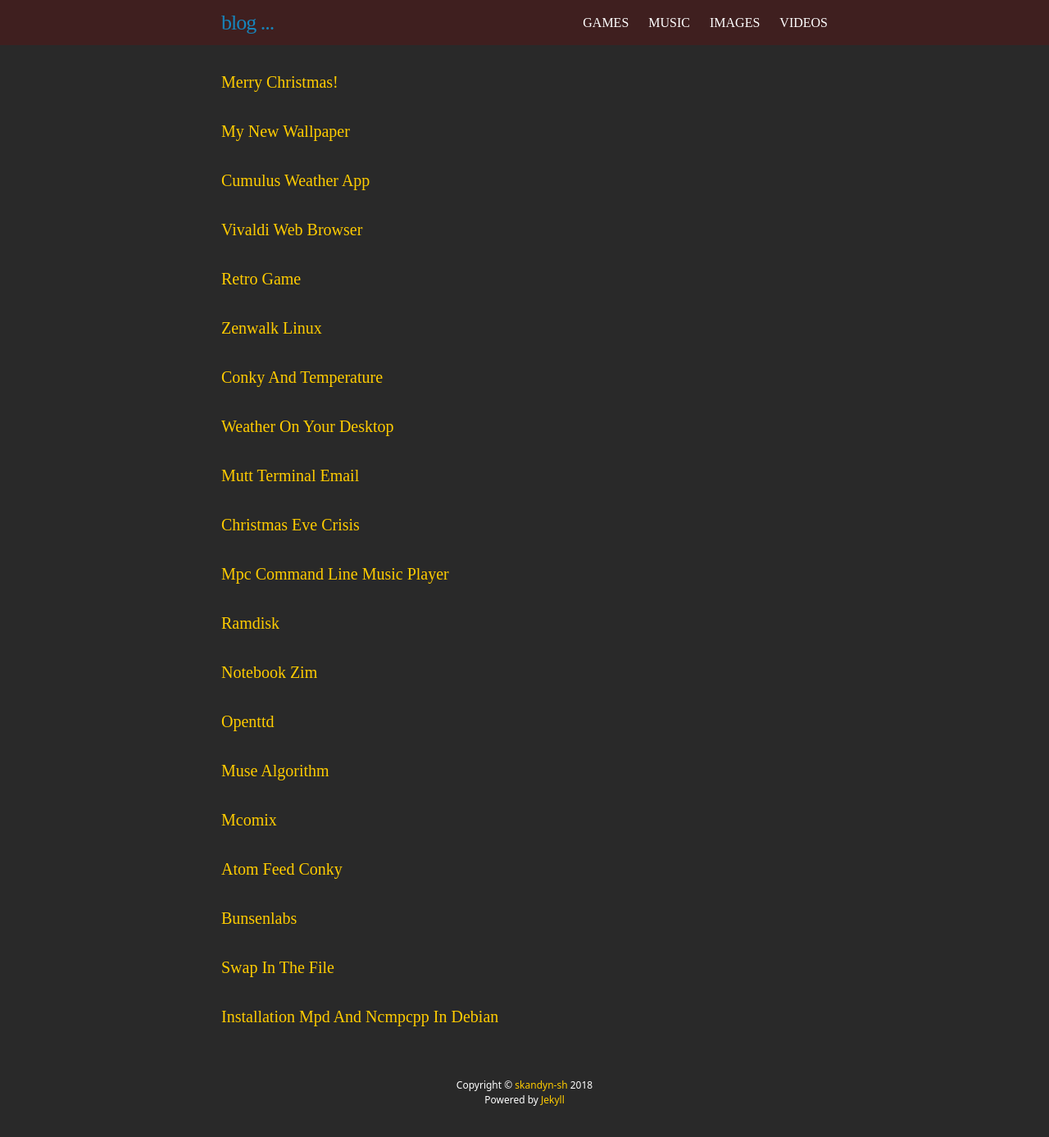
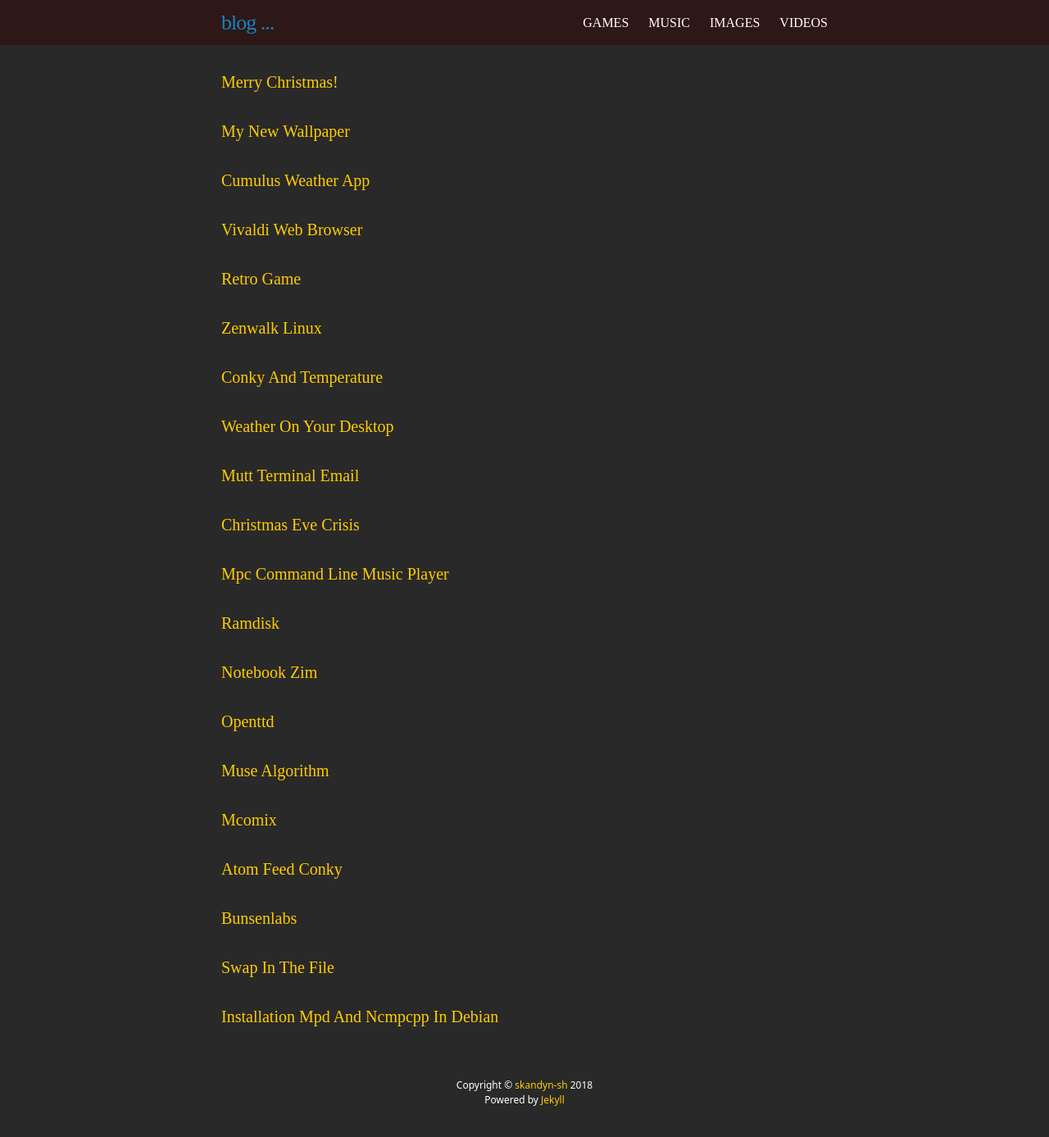
Before and after one commit to skandyn-sh/skandyn-sh.github.io, a Jekyll site: the page built from index.html, in a window 1280 px wide. Shown: the whole page at 82% size. Built offline with Jekyll 4.4.1, drawn with Linux system fonts in a browser that asks for light colours; nearby versions of some CDN libraries; library files that are not in the unit come from our copies; comment, search, counter and statistics services are not loaded.

Commit message:
Update _layout.scss

```diff
--- a/_sass/_layout.scss
+++ b/_sass/_layout.scss
@@ -3,7 +3,7 @@
  */
 .site-header {
     height: 55px;
-    background-color: #3f1f1f;
+    background-color: #2e1717;
     position: relative;
     width: 100%;
  }
```
